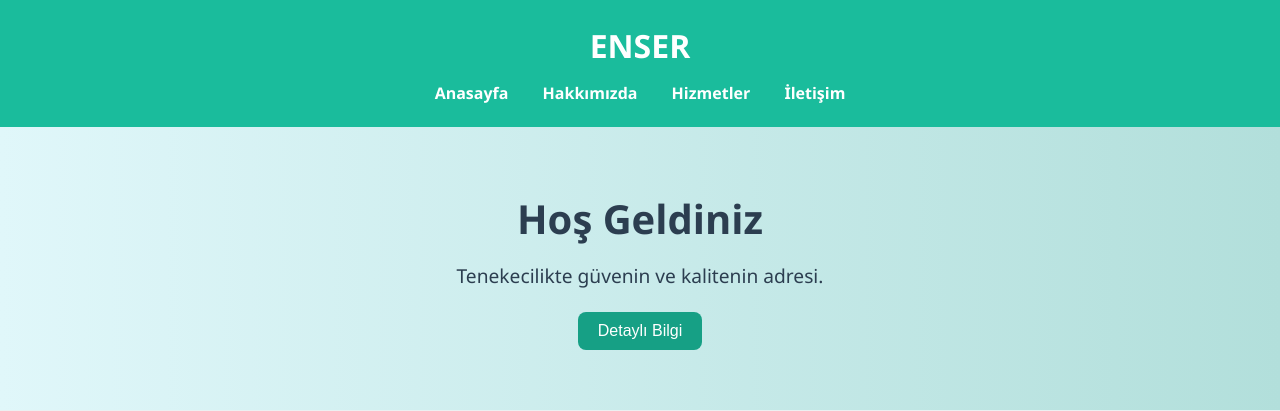
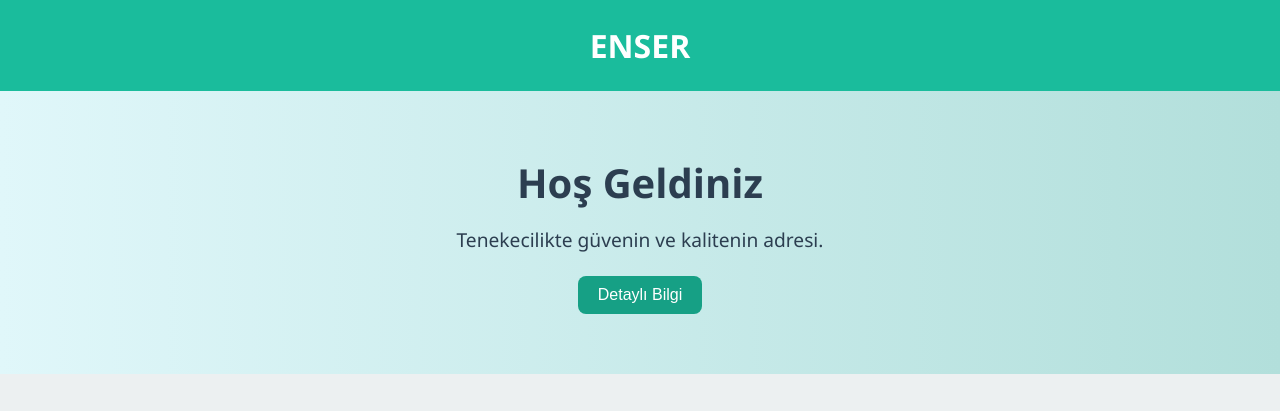
Before and after one commit to Vareste173/enser, a plain HTML site: page index.html in a window 1280 px wide. Shown: the top 411 px of the page. Drawn offline with Linux system fonts and the light colour scheme.

Commit message:
Update index.html

```diff
--- a/index.html
+++ b/index.html
@@ -10,12 +10,6 @@
 
   <header>
     <h1>ENSER</h1>
-    <nav class="menu">
-      <a href="#">Anasayfa</a>
-      <a href="#">Hakkımızda</a>
-      <a href="#">Hizmetler</a>
-      <a href="#">İletişim</a>
-    </nav>
   </header>
 
   <main>
```
